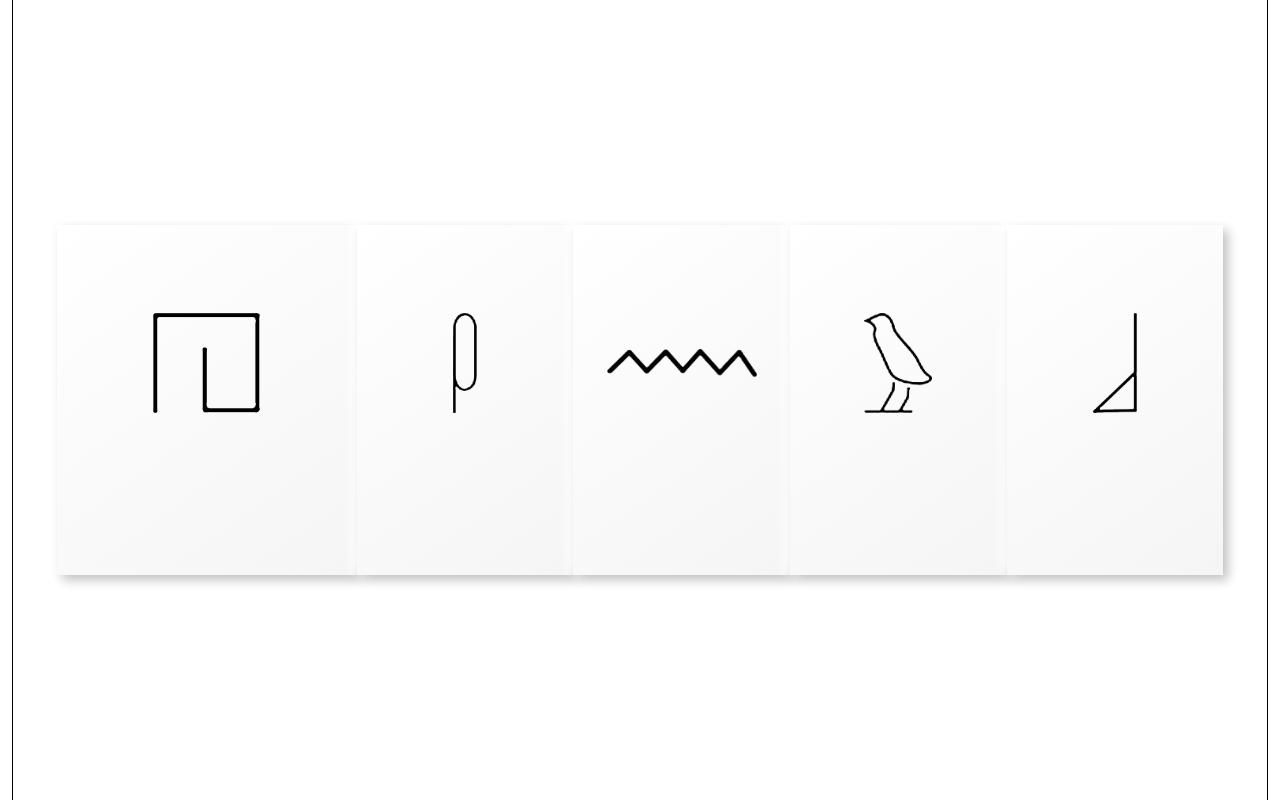
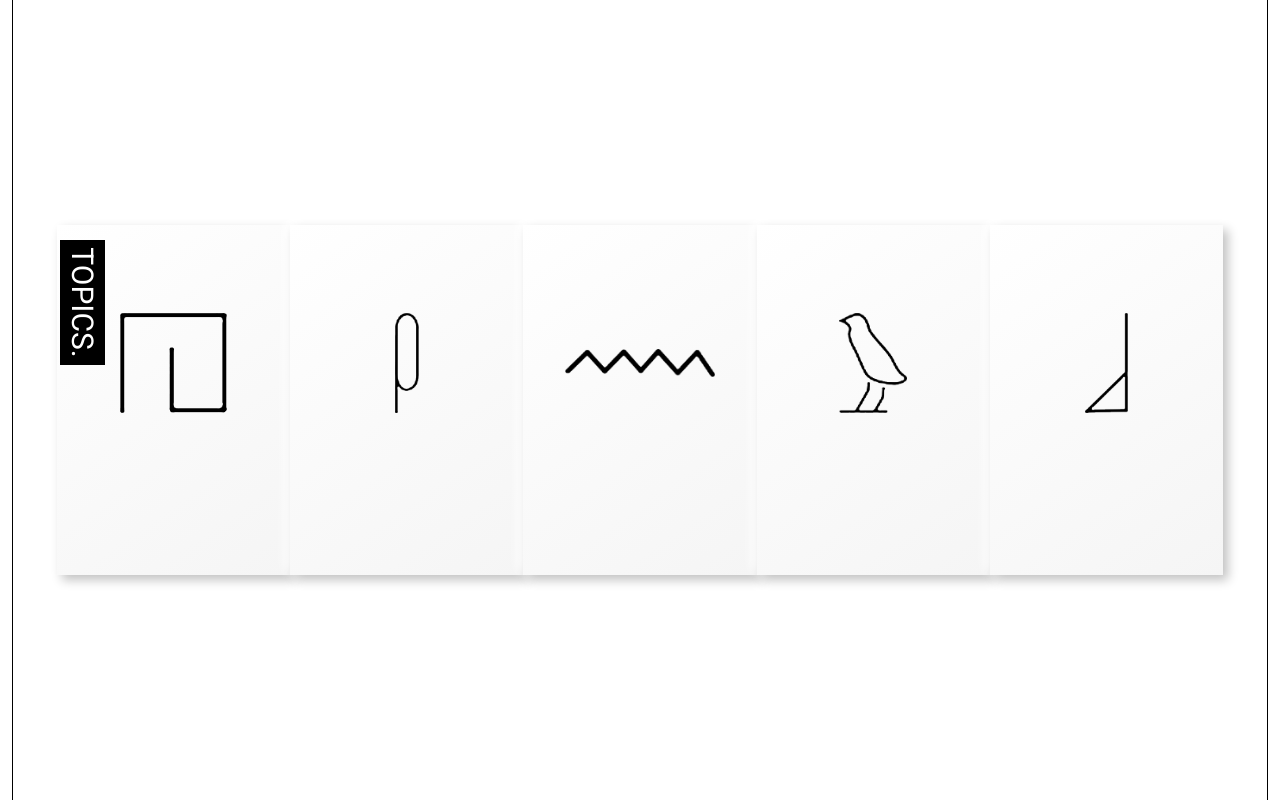
Before and after one commit to DelroyBrown28/NewsB, a plain HTML site: page index.html in a window 1280 px wide. Both pictures are taken after a click on the element "Speech.". Drawn offline with Linux system fonts and the light colour scheme.

Commit message:
added topics animation

```diff
--- a/assets/css/main.css
+++ b/assets/css/main.css
@@ -31,11 +31,43 @@ a {
         border-right: 1px solid #000;
     }
 
+    .topics_text_wrap {
+        position: absolute;
+        display: flex;
+        align-items: center;
+        justify-content: center;
+        left: 20px;
+        margin-top: 55px;
+        height: 45px;
+        width: 125px;
+        transform: rotate(90deg);
+        font-size: 30px;
+        font-weight: 400;
+        color: #fff;
+
+
+    }
+
+    #topics_text {
+        color: #fff;
+        height: 0%;
+        width: 100%;
+        display: flex;
+        align-items: center;
+        justify-content: center;
+        background-color: #000;
+    }
+
     .tabs_wrap {
         margin: auto;
         display: flex;
         justify-content: space-evenly;
         width: 93%;
+
+    }
+
+    .tabs_title_contents {
+        flex-flow: column;
     }
 
     .tabs {
--- a/assets/javascript/script.js
+++ b/assets/javascript/script.js
@@ -1,5 +1,9 @@
-$(document).ready(function() {
+$(document).ready(function () {
 
-
+    $('.tabs').hover(function() {
+        $('#topics_text').animate({
+            height: '45px'
+        })
+    })
 
 })
--- a/index.html
+++ b/index.html
@@ -13,14 +13,19 @@
 <body>
 
     <section id="main_wrap">
+
         <div class="tabs_wrap">
 
-            <a href="#jumpToHistory">
-                <div class="tabs history_tab">
-                    <img src="./assets/images/letter_H.png" alt="" class="tab_icons history_icon">
-                    <p class="tab_name">History.</p>
+            <div class="topics_text_wrap">
+                <div id="topics_text">TOPICS.
+
                 </div>
-            </a>
+            </div>
+
+            <div class="tabs history_tab">
+                <img src="./assets/images/letter_H.png" alt="" class="tab_icons history_icon">
+                <p class="tab_name">History.</p>
+            </div>
 
             <div class="tabs speech_tab">
                 <img src="./assets/images/letter_S.png" alt="" class="tab_icons speech_icon">
```
